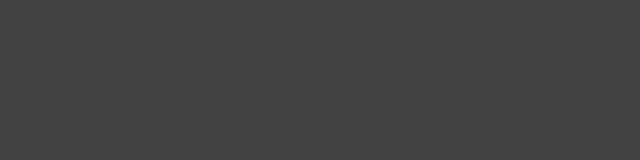
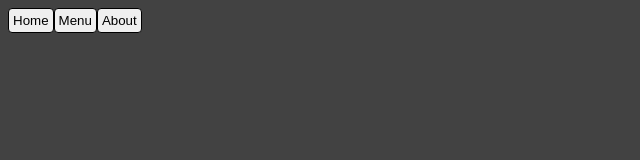
Before and after one commit to p-stevenson/TOP-restaurant, a website built with webpack: page src/index.html in a window 1280 px wide. Shown: the whole page, without its empty margins (0-640 px from the left). Built offline with nearby package versions, Linux system fonts and the light colour scheme.

Commit message:
Add createTabs module

```diff
--- /dev/null
+++ b/src/createTabs.js
@@ -0,0 +1,10 @@
+export function createTabs() {
+	const tabs = ['Home', 'Menu', 'About'];
+	const nav = document.getElementById('navbar');
+
+	for (const tab of tabs) {
+		const newTab = document.createElement("button");
+		newTab.textContent = tab;
+		nav.appendChild(newTab);
+	}
+}
--- a/src/index.html
+++ b/src/index.html
@@ -8,7 +8,7 @@
 	</head>
 	<body>
 		<header>
-			<nav>
+			<nav id=navbar>
 			</nav>
 		</header>
 		<div id="divcontent"></div>
--- a/src/index.js
+++ b/src/index.js
@@ -1,7 +1,10 @@
 import './style.css';
+import {createTabs} from "./createTabs";
 
 if (process.env.NODE_ENV !== 'production') {
 	console.log('DEV MODE');
 } else if (process.env.NODE_ENV !== 'develompent') {
 	console.log('PRODUCTION MODE');
 }
+
+createTabs();
--- a/src/style.css
+++ b/src/style.css
@@ -2,7 +2,7 @@ body {
 	background: rgb(66 66 66);
 }
 
-btn {
+button {
 	border: 1px solid black;
 	border-radius: 4px;
 	padding: 4px;
--- a/webpack.common.js
+++ b/webpack.common.js
@@ -2,7 +2,9 @@ const path = require('path');
 const HtmlWebpackPlugin = require('html-webpack-plugin');
 
 module.exports = {
-	entry: './src/index.js',
+	entry: {
+		index: './src/index.js',
+	},
 	plugins: [
 		new HtmlWebpackPlugin({
 			template: "./src/index.html",
@@ -18,7 +20,7 @@ module.exports = {
 		],
 	},
 	output: {
-		filename: 'main.js',
+		filename: 'index.js',
 		path: path.resolve(__dirname, 'dist'),
 		clean: true,
 	},
```
